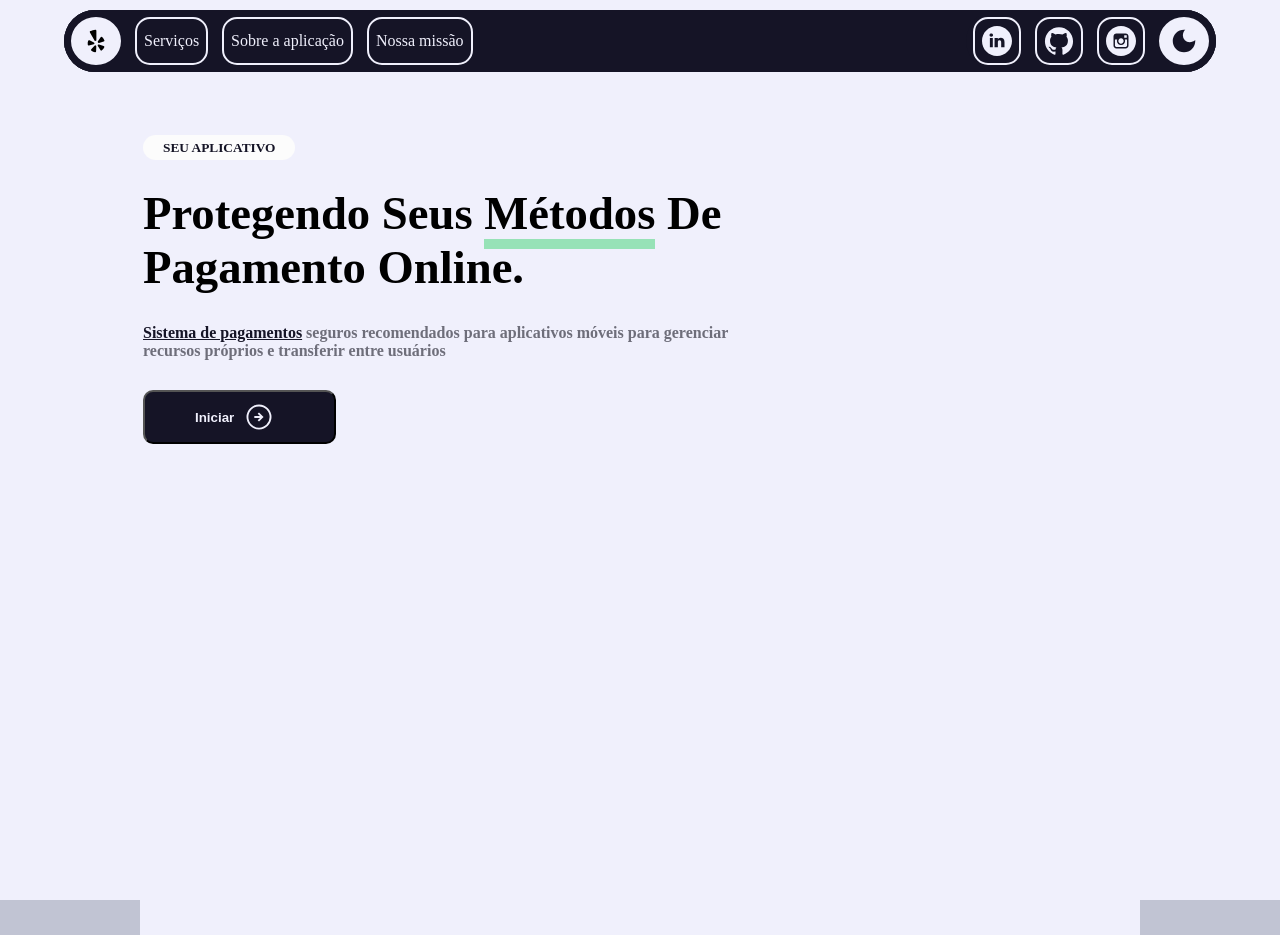
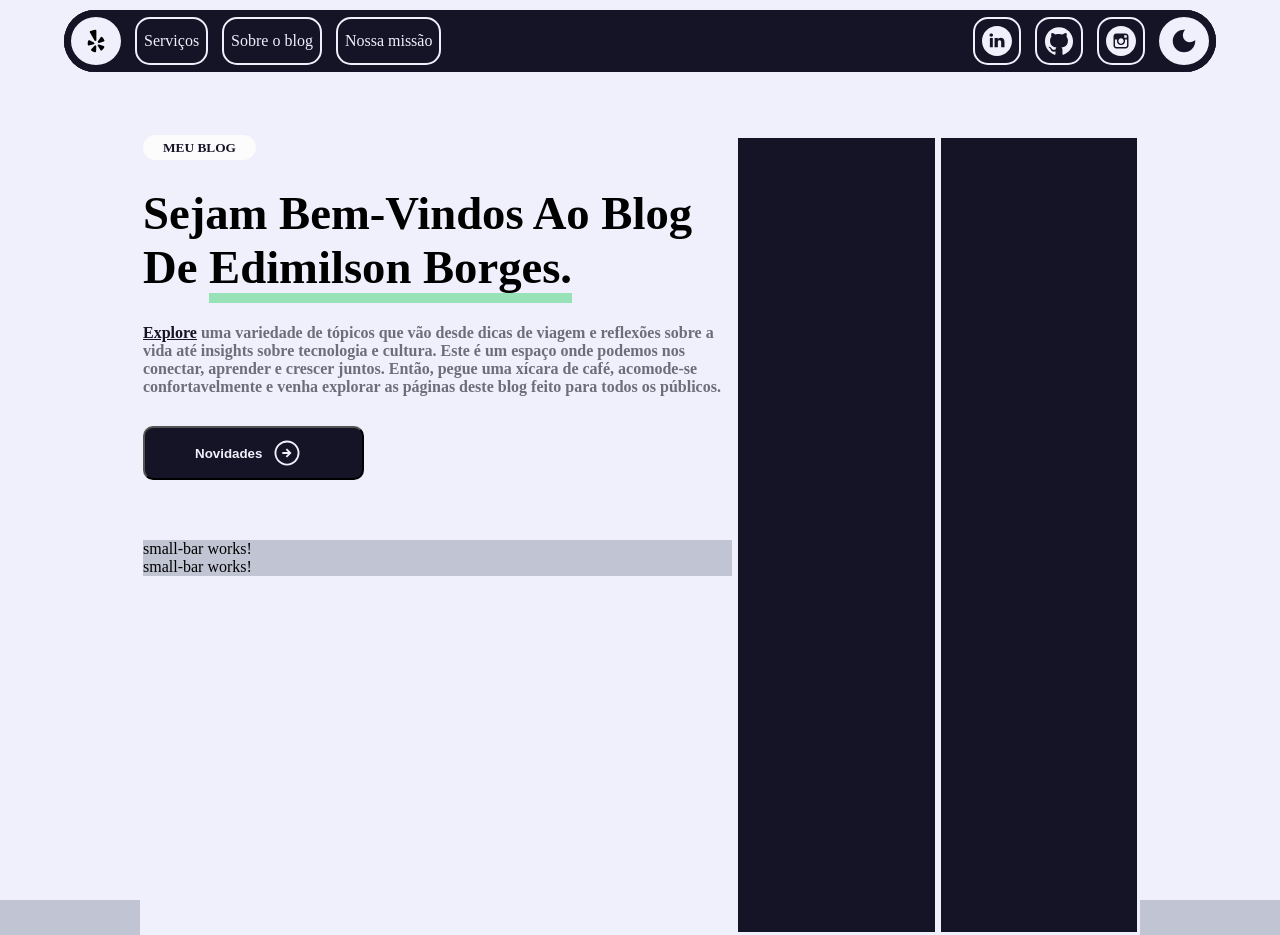
Before and after one commit to EdimilsonBorges/blog-desafio, an Angular app: page / in a window 1280 px wide. Built offline with nearby package versions, Linux system fonts and the light colour scheme.

Commit message:
atualização de textos exemplares

```diff
--- a/src/app/components/contents/contents.component.html
+++ b/src/app/components/contents/contents.component.html
@@ -1,4 +1,4 @@
-<span class="span-top">Seu Aplicativo</span>
-<h1>Protegendo seus <span class="span-title">métodos</span> de pagamento online.</h1>
-<p><a href="#">Sistema de pagamentos</a> seguros recomendados para aplicativos móveis para gerenciar recursos próprios e transferir entre usuários</p>
-<button>Iniciar  <svg xmlns="http://www.w3.org/2000/svg" height="30" viewBox="0 -960 960 960" width="30" style="background-color: transparent;"><path fill="#F0F0FC"d="m480-334 146-146-146-146-42 42 74 74H330v60h182l-74 74 42 42Zm0 254q-82 0-155-31.5t-127.5-86Q143-252 111.5-325T80-480q0-83 31.5-156t86-127Q252-817 325-848.5T480-880q83 0 156 31.5T763-763q54 54 85.5 127T880-480q0 82-31.5 155T763-197.5q-54 54.5-127 86T480-80Zm0-60q142 0 241-99.5T820-480q0-142-99-241t-241-99q-141 0-240.5 99T140-480q0 141 99.5 240.5T480-140Zm0-340Z"/></svg></button>
+<span class="span-top">Meu Blog</span>
+<h1>Sejam Bem-vindos ao blog de  <span class="span-title">Edimilson Borges.</span></h1>
+<p><a href="#">Explore</a> uma variedade de tópicos que vão desde dicas de viagem e reflexões sobre a vida até insights sobre tecnologia e cultura. Este é um espaço onde podemos nos conectar, aprender e crescer juntos. Então, pegue uma xícara de café, acomode-se confortavelmente e venha explorar as páginas deste blog feito para todos os públicos.</p>
+<button>Novidades  <svg xmlns="http://www.w3.org/2000/svg" height="30" viewBox="0 -960 960 960" width="30" style="background-color: transparent;"><path fill="#F0F0FC"d="m480-334 146-146-146-146-42 42 74 74H330v60h182l-74 74 42 42Zm0 254q-82 0-155-31.5t-127.5-86Q143-252 111.5-325T80-480q0-83 31.5-156t86-127Q252-817 325-848.5T480-880q83 0 156 31.5T763-763q54 54 85.5 127T880-480q0 82-31.5 155T763-197.5q-54 54.5-127 86T480-80Zm0-60q142 0 241-99.5T820-480q0-142-99-241t-241-99q-141 0-240.5 99T140-480q0 141 99.5 240.5T480-140Zm0-340Z"/></svg></button>
--- a/src/app/components/menu/menu.component.html
+++ b/src/app/components/menu/menu.component.html
@@ -29,7 +29,7 @@
                             width="32" height="32" />
                     </svg></li>
                 <li>Serviços</li>
-                <li>Sobre a aplicação</li>
+                <li>Sobre o blog</li>
                 <li>Nossa missão</li>
             </ul>
             <ul>
--- a/src/app/pages/home/home.component.html
+++ b/src/app/pages/home/home.component.html
@@ -3,10 +3,10 @@
     <section class="container__content">
         <section class="container__content_main">
             <app-contents></app-contents>
-            <!-- <app-small-card-rigth></app-small-card-rigth>
-            <app-small-card-rigth></app-small-card-rigth> -->
+            <app-small-card-rigth></app-small-card-rigth>
+            <app-small-card-rigth></app-small-card-rigth>
         </section>
-        <!-- <section class="container__content_rigth"></section>
-        <section class="container__content_rigth"></section> -->
+        <section class="container__content_rigth"></section>
+        <section class="container__content_rigth"></section>
     </section>
 </section>
```
